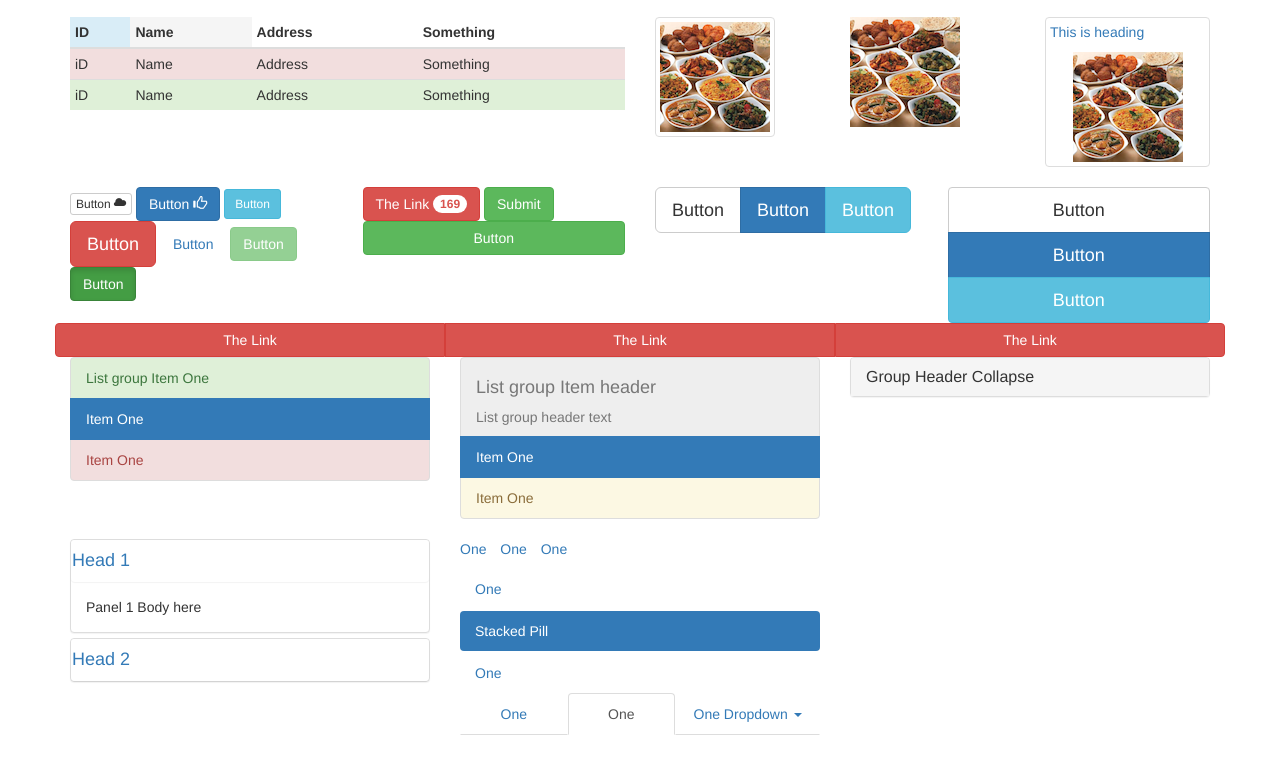
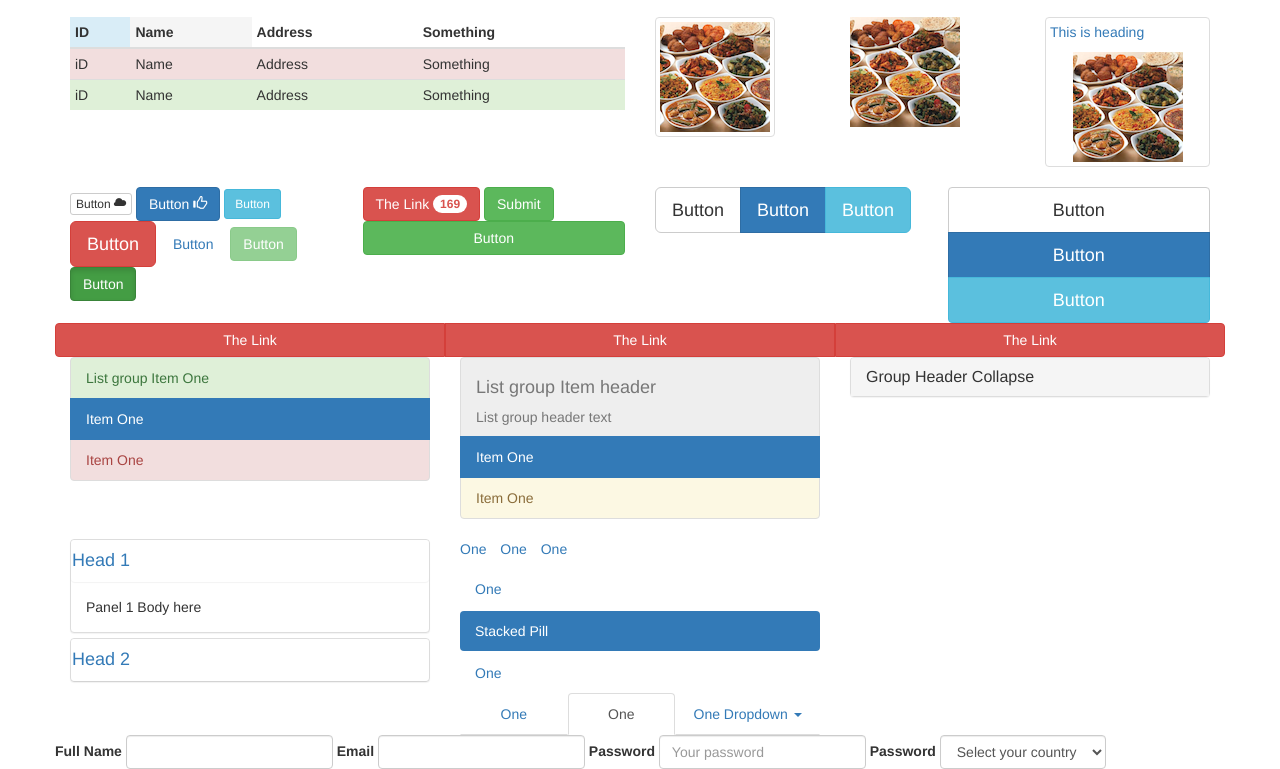
Before and after one commit to npkumar/bootstrap-kitchensink, a plain HTML site: page boot.html in a window 1280 px wide. Shown: the part 742-1511 px from the top of the page. Before the commit the page ends 1477 px from the top, so only its background shows below. Drawn offline with nearby package versions, Linux system fonts and the light colour scheme.

Commit message:
form inline

```diff
--- a/boot.html
+++ b/boot.html
@@ -327,6 +327,32 @@
                     </li>
                 </ul>
             </div>
+            <div class="col-md-4">
+            </div>
+        </div>
+        <div class="row">
+                <form class="form-inline">
+                    <div class="form-group">
+                        <label>Full Name</label>
+                        <input type="text" class="form-control">
+                    </div>
+                    <div class="form-group">
+                        <label>Email</label>
+                        <input type="email" class="form-control">
+                    </div>
+                    <div class="form-group">
+                        <label>Password</label>
+                        <input type="password" class="form-control" placeholder="Your password">
+                    </div>
+                    <div class="form-group">
+                        <label>Password</label>
+                        <select class="form-control">
+                            <option>Select your country</option>
+                            <option>Singapore</option>
+                            <option>Hong Kong</option>
+                        </select>
+                    </div>
+                </form>
         </div>
 
         </div>
```
